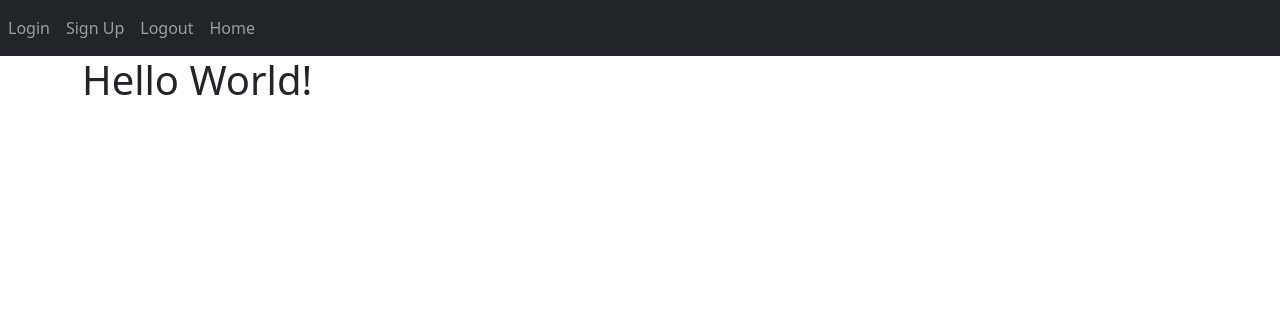
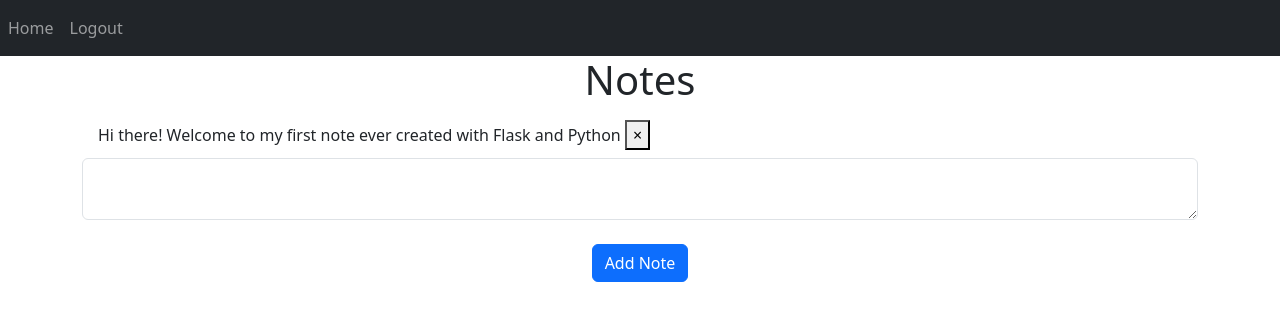
Before and after one commit to popcorn150/python-tutorial, a Flask app: template website/templates/home.html in a window 1280 px wide. Shown: the top 321 px of the page. Run offline with Flask 3, Linux system fonts and the light colour scheme; the template is opened without the code that fills it: values that come from a table or form of the project are taken from there, others are empty; some libraries are stand-ins or nearby versions.

Commit message:
Flask & python - Note Project

```diff
--- a/website/auth.py
+++ b/website/auth.py
@@ -21,10 +21,12 @@ def login():
                 flash('Incorrect password, try again.', category='error')
         else:
             flash('Email does not exist!', category='error')
-    return render_template("login.html")
+    return render_template("login.html", user=current_user)
 
 @auth.route('/logout')
+@login_required
 def logout():
+    logout_user()
     return redirect(url_for('auth.login'))
 
 @auth.route('/sign-up', methods=['GET', 'POST'])
@@ -55,4 +57,4 @@ def sign_up():
             flash('Account created!.', category='success')
             return redirect(url_for('views.home'))
 
-    return render_template("sign_up.html", boolean="True")
+    return render_template("sign_up.html", user=current_user)
--- /dev/null
+++ b/website/static/index.js
@@ -0,0 +1,8 @@
+function deleteNote(noteId) {
+    fetch('/delete-note', {
+        method: "POST",
+        body: JSON.stringify({ noteId: noteId }),
+    }).then((_res) => {
+        window.location.href = "/";
+    });
+}
--- a/website/templates/base.html
+++ b/website/templates/base.html
@@ -19,10 +19,13 @@
         </button>
         <div class="collapse navbar-collapse" id="navbar">
             <div class="navbar-nav">
+                {% if user.is_authenticated %}
+                <a class="nav-item nav-link" id="home" href="/">Home</a>
+                <a class="nav-item nav-link" id="logout" href="/logout">Logout</a>
+                {% else %}
                 <a class="nav-item nav-link" id="login" href="/login">Login</a>
                 <a class="nav-item nav-link" id="signUp" href="/sign-up">Sign Up</a>
-                <a class="nav-item nav-link" id="logout" href="/logout">Logout</a>
-                <a class="nav-item nav-link" id="home" href="/">Home</a>
+                {% endif %}
             </div>
         </div>
     </nav>
@@ -60,6 +63,10 @@
     <script src="https://maxcdn.bootstrapcdn.com/bootstrap/4.0.0/js/bootstrap.min.js"
         integrity="sha384-JZR6Spejh4U02d8jOt6vLEHfe/JQGiRRSQQxSfFWpi1MquVdAyjUar5+76PVCmYl"
         crossorigin="anonymous"></script>
+
+    <script
+        type="text/javascript"
+        src="{{ url_for('static', filename='index.js') }}"></script>
 </body>
 
 </html>
--- a/website/templates/home.html
+++ b/website/templates/home.html
@@ -2,5 +2,21 @@
 {% block title %}Home{% endblock%}
 
 {% block content %}
-<h1>Hello World!</h1>
+<h1 align="center">Notes</h1>
+<ul class="list-group list-group-flush" id="notes">
+    {% for note in user.notes %}
+    <li class="list-group-item">{{ note.data }}
+        <button type="button" class="close" onClick="deleteNote({{ note.id }})">
+            <span aria-hidden="true">&times;</span>
+        </button>
+    </li>
+    {% endfor %}
+</ul>
+<form method="post">
+    <textarea name="note" id="note" class="form-control"></textarea>
+    <br>
+    <div align="center">
+        <button type="submit" class="btn btn-primary">Add Note</button>
+    </div>
+</form>
 {% endblock %}
```
Also changed, not shown: website/__init__.py (+9 -1 lines), website/views.py (+31 -3 lines), instance/database.db.
